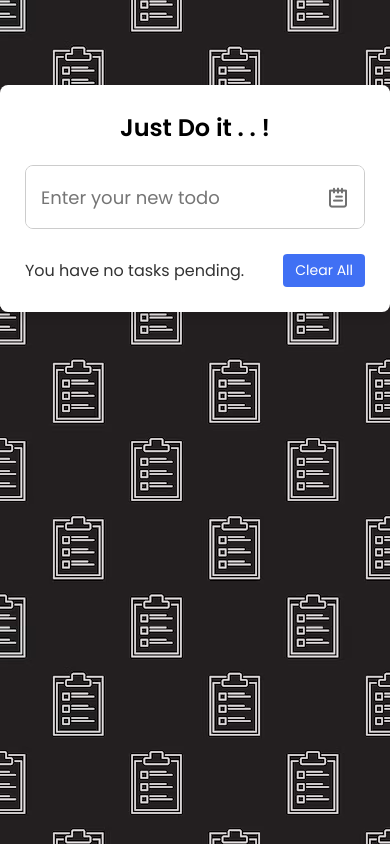
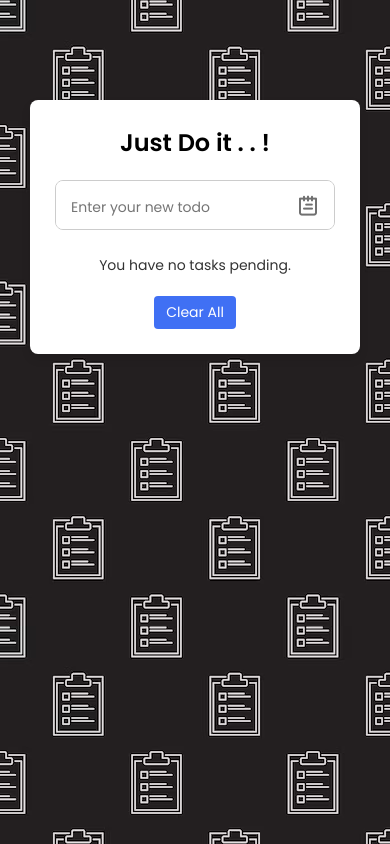
Before and after one commit to RaviKiran25052/LGM-Task-1, a plain HTML site: page index.html in a window 390 px wide. Drawn offline with nearby package versions, Linux system fonts and the light colour scheme.

Commit message:
responsiveness

```diff
--- a/style.css
+++ b/style.css
@@ -8,6 +8,9 @@
 }
 body {
   background-image: url('bg.png');
+  display: flex;
+  justify-content: center;
+  align-items: center;
 }
 ::-webkit-scrollbar {
   width: 6px;
@@ -28,7 +31,7 @@ body {
   width: 100%;
   border-radius: 8px;
   padding: 25px;
-  margin: 85px auto 0;
+  margin: 100px 30px 0;
   background-color: #fff;
   box-shadow: 0 5px 10px rgba(0, 0, 0, 0.1);
 }
@@ -119,7 +122,7 @@ textarea::-webkit-scrollbar {
   border-radius: 10px;
 }
 
-.container .pending-tasks {
+.pending-tasks {
   display: flex;
   align-items: center;
   justify-content: space-between;
@@ -143,8 +146,28 @@ textarea::-webkit-scrollbar {
 .clear-button:hover {
   background-color: #0e4bf1;
 }
-@media screen and (max-width: 350px) {
-  .container {
-    padding: 25px 10px;
+
+@media (max-width: 768px) {
+
+  .container .input-field  {
+    height: 50px;
+  }
+  .input-field textarea {
+    font-size: 14px;
+    font-weight: 400;
+    border-radius: 8px;
+    padding: 16px 45px 16px 15px;
+  }
+  .todoLists .list {
+    height: 50px;
+  }
+  .pending-tasks {
+    display: block;
+    font-size: 14px;
+    text-align: center;
+  }
+  .clear-button {
+    display: block;
+    margin: 20px auto 0; /* Adjust the margin as needed */
   }
 }
```
